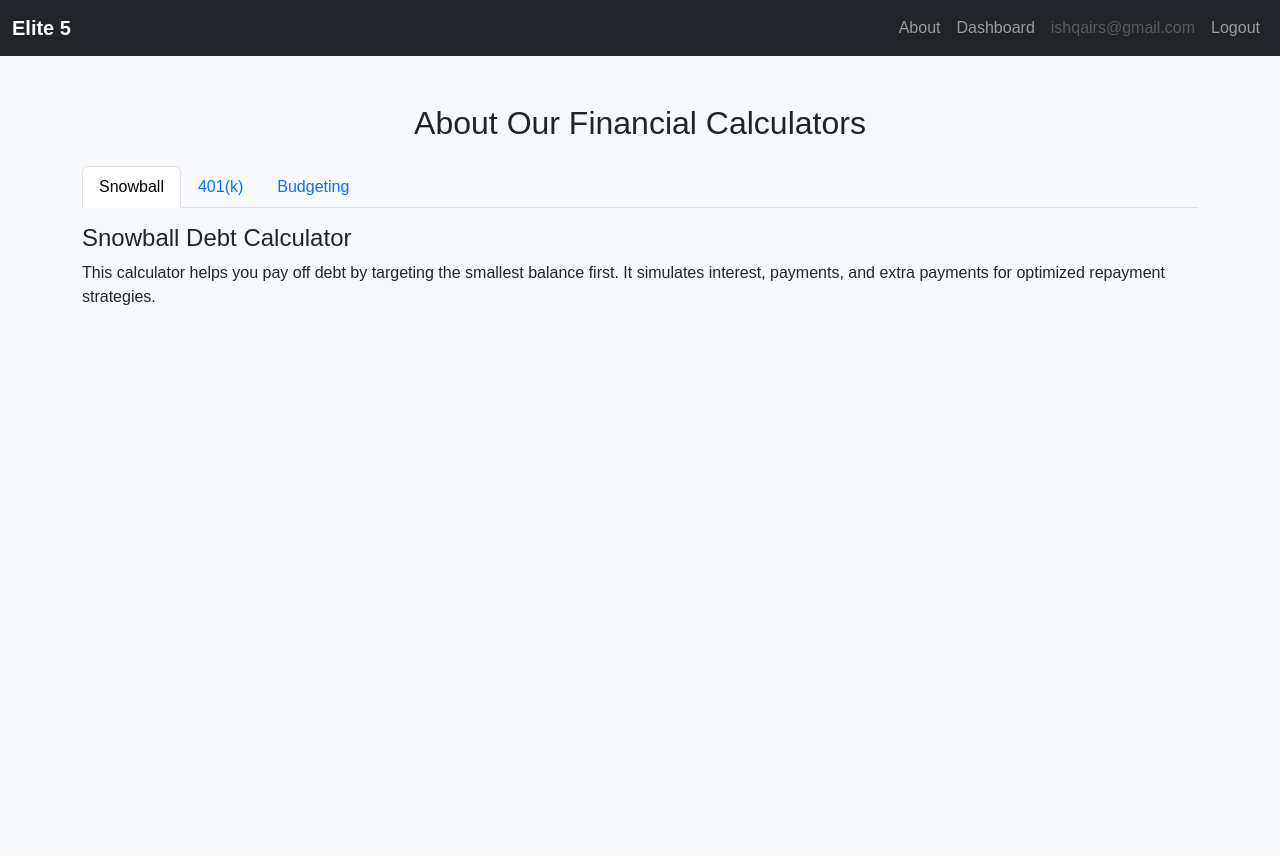
After one commit to DePaul-Spring-2025-CSC-394-903/final-project-poc-team-5, a Django app: page /calculator-info/ in a window 1280 px wide. The commit adds this page. Run offline with Django 4.2, Linux system fonts and the light colour scheme; a user stored in the database is signed in.

Commit message:
created about page for 3 calcs

```diff
--- /dev/null
+++ b/main/templates/main/calculator_info.html
@@ -0,0 +1,35 @@
+{% extends "main/base.html" %}
+{% block content %}
+<div class="container py-5">
+  <h2 class="text-center mb-4">About Our Financial Calculators</h2>
+
+  <!-- Tabs -->
+  <ul class="nav nav-tabs mb-3" id="calculatorTabs" role="tablist">
+    <li class="nav-item" role="presentation">
+      <button class="nav-link active" id="snowball-tab" data-bs-toggle="tab" data-bs-target="#snowball" type="button" role="tab">Snowball</button>
+    </li>
+    <li class="nav-item" role="presentation">
+      <button class="nav-link" id="401k-tab" data-bs-toggle="tab" data-bs-target="#k401" type="button" role="tab">401(k)</button>
+    </li>
+    <li class="nav-item" role="presentation">
+      <button class="nav-link" id="budget-tab" data-bs-toggle="tab" data-bs-target="#budget" type="button" role="tab">Budgeting</button>
+    </li>
+  </ul>
+
+  <!-- Tab content -->
+  <div class="tab-content" id="calculatorTabsContent">
+    <div class="tab-pane fade show active" id="snowball" role="tabpanel">
+      <h4>Snowball Debt Calculator</h4>
+      <p>This calculator helps you pay off debt by targeting the smallest balance first. It simulates interest, payments, and extra payments for optimized repayment strategies.</p>
+    </div>
+    <div class="tab-pane fade" id="k401" role="tabpanel">
+      <h4>401(k) Retirement Calculator</h4>
+      <p>This tool estimates your projected retirement savings based on your current salary, contributions, employer match, and compound growth over time.</p>
+    </div>
+    <div class="tab-pane fade" id="budget" role="tabpanel">
+      <h4>Budgeting Tool</h4>
+      <p>Plan your monthly spending by allocating your income across key categories like housing, food, savings, and more. Includes visual breakdowns via charts.</p>
+    </div>
+  </div>
+</div>
+{% endblock %}
--- a/main/urls.py
+++ b/main/urls.py
@@ -36,6 +36,7 @@ urlpatterns = [
     path("401k-history/delete/<int:pk>/", views.delete_retirement_entry, name="delete_401k"),
     path("401k-history/edit/<int:pk>/", views.edit_retirement_entry, name="edit_401k"),
     path('budget/reset-income/', views.reset_income, name='reset_income'),
+    path("calculator-info/", views.calculator_info_view, name="calculator_info"),
 
 
     path("take-home-calculator/", views.take_home_calculator, name="take_home_calculator"),
--- a/main/views.py
+++ b/main/views.py
@@ -66,6 +66,11 @@ def about(request):
         {'name': 'Abdurrahman', 'bio': 'Senior at DePaul and future Software Engineer.', 'role': 'Project Tester', 'image': 'team/Abdurrahman.jpg'},
     ]
     return render(request, 'main/About.html', {'team_members': team_members, 'APPNAME': 'Elite 5'})
+
+@login_required
+def calculator_info_view(request):
+    return render(request, "main/calculator_info.html")
+
 
 
 class LoanForm(forms.Form):
```
Also changed, not shown: main/templates/main/dashboard.html (+8 -6 lines), db.sqlite3.
